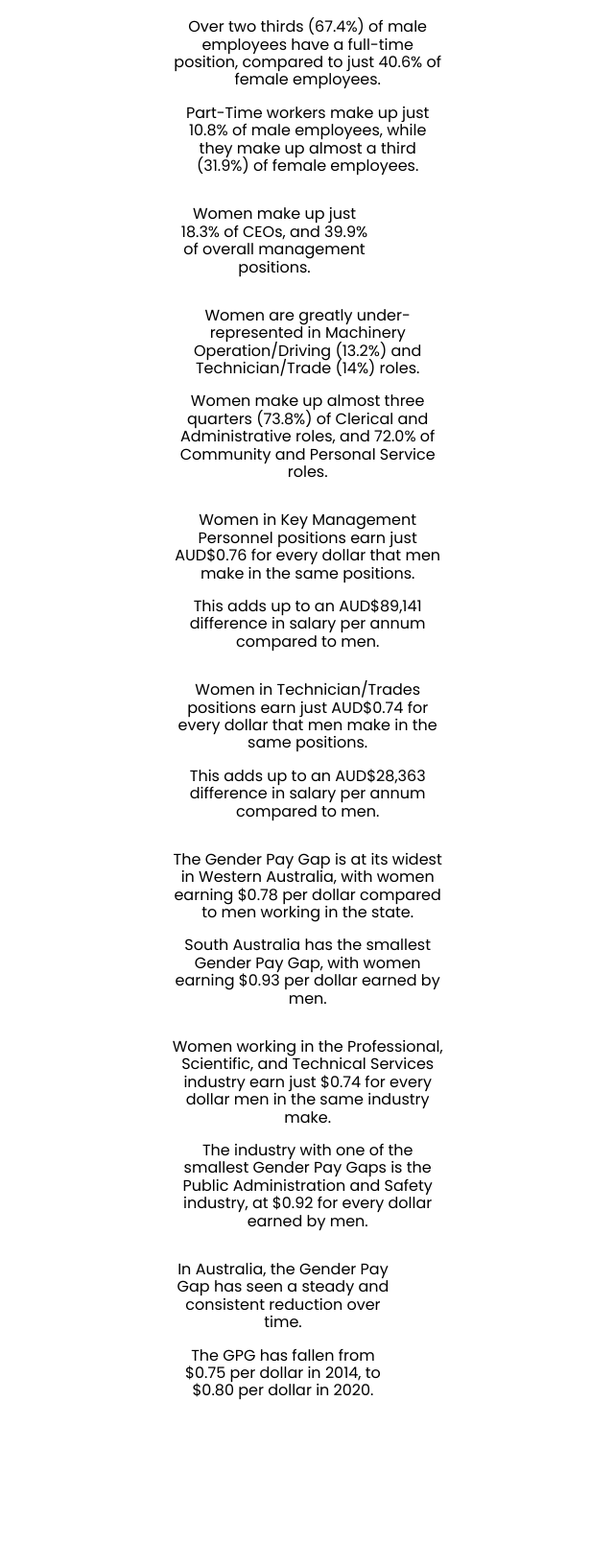
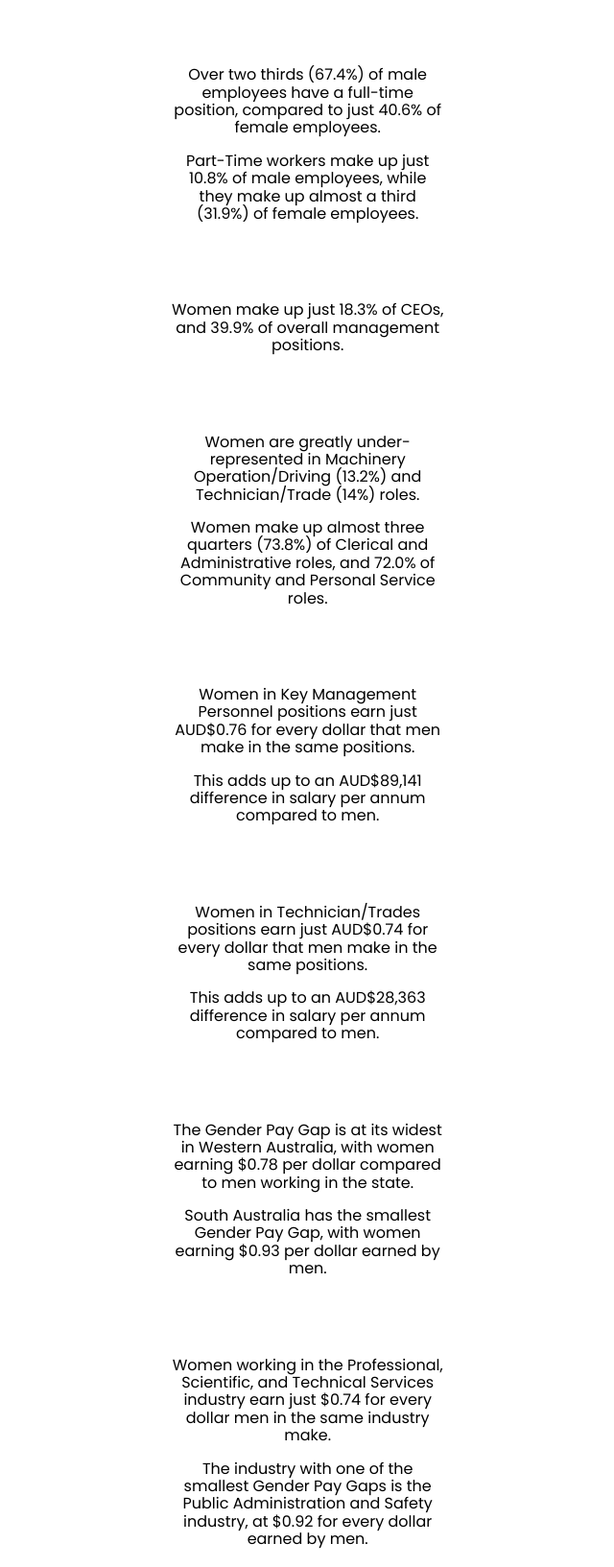
Before and after one commit to UnoLoc/GPG, a plain HTML site: page index.html in a window 1280 px wide. Shown: the part 216-1849 px from the top of the page at 96% size, without its empty margins (36-676 px from the left). Before the commit the page ends 1741 px from the top, so only its background shows below. Drawn offline with nearby package versions, Linux system fonts and the light colour scheme; a script that the page names is missing.

Commit message:
Fixed pure grid group hierarchy; Added bottom padding to each section

```diff
--- a/index.html
+++ b/index.html
@@ -25,6 +25,10 @@
             padding: 50px;
         }
 
+        .section {
+            padding-bottom: 50px;
+        }
+
         .centred-vertical-parent {
             display: grid;
         }
@@ -42,7 +46,7 @@
 <body>
     <div class="page">
         <!-- pure grid group -->
-        <div class="pure-g">
+        <div class="pure-g section">
             <div class="pure-u-1-1">
                 <div class="centred-horizontal">
                     <h1>The Australian Gender Pay Gap</h1>
@@ -57,7 +61,7 @@
 
         <!-- pure grid group -->
         <!-- - Fulltime/Parttime/Casual by Gender (Pie Chart) -->
-        <div class="pure-g">
+        <div class="pure-g section">
             <div class="pure-u-1-3 centred-vertical-parent">
                 <div class="centred-horizontal centred-vertical">
                     <p>
@@ -80,11 +84,12 @@
             <div class="pure-u-1-3">
                 <div id="visualisation-employment-types-female" class="vis-container"></div>
             </div>
+        </div>
         <!-- end pure grid group -->
 
         <!-- pure grid group -->
         <!-- - Managers vs Non-Managers Composition (Stacked Bar Chart) -->
-            <div class="pure-g">
+        <div class="pure-g section">
             <div class="pure-u-1-3 centred-vertical-parent">
                 <div class="centred-horizontal centred-vertical">
                     <p>
@@ -100,7 +105,7 @@
 
         <!-- pure grid group -->
         <!-- - Managers vs Non-Managers Composition (Stacked Bar Chart) -->
-            <div class="pure-g">
+        <div class="pure-g section">
             <div class="pure-u-1-3 centred-vertical-parent">
                 <div class="centred-horizontal centred-vertical">
                     <p>
@@ -123,7 +128,7 @@
 
         <!-- pure grid group -->
         <!-- - Pay Gaps by Manager/Non-Manager (Bar Chart) -->
-            <div class="pure-g">
+        <div class="pure-g section">
             <div class="pure-u-1-3 centred-vertical-parent">
                 <div class="centred-horizontal centred-vertical">
                     <p>
@@ -145,7 +150,7 @@
 
         <!-- pure grid group -->
         <!-- - Pay Gaps by Manager/Non-Manager (Bar Chart) -->
-            <div class="pure-g">
+        <div class="pure-g section">
             <div class="pure-u-1-3 centred-vertical-parent">
                 <div class="centred-horizontal centred-vertical">
                     <p>
@@ -167,7 +172,7 @@
 
         <!-- pure grid group -->
         <!-- - Current Pay Gap by State (map) -->
-            <div class="pure-g">
+        <div class="pure-g section">
             <div class="pure-u-1-3 centred-vertical-parent">
                 <div class="centred-horizontal centred-vertical">
                     <p>
@@ -191,7 +196,7 @@
 
         <!-- pure grid group -->
         <!-- - Current Pay Gap by Industry (bar) -->
-            <div class="pure-g">
+        <div class="pure-g section">
             <div class="pure-u-1-3 centred-vertical-parent">
                 <div class="centred-horizontal centred-vertical">
                     <p>
@@ -215,7 +220,7 @@
 
         <!-- pure grid group -->
         <!-- - Pay Gap over time (line graph with line for each state) -->
-            <div class="pure-g">
+        <div class="pure-g section">
             <div class="pure-u-1-3 centred-vertical-parent">
                 <div class="centred-horizontal centred-vertical">
                     <p>
```
Lines whose indentation alone changed are shown as unchanged.
